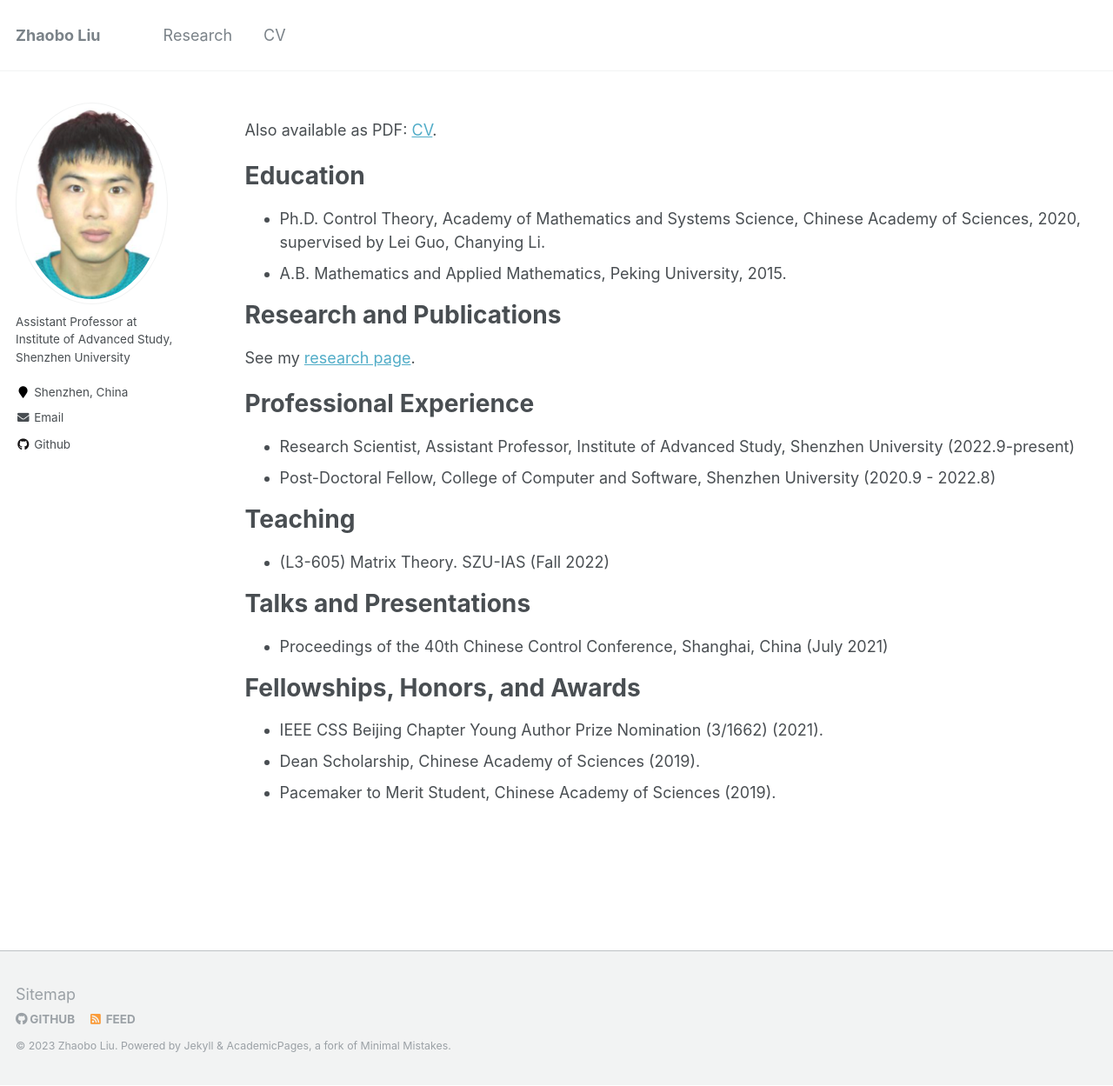
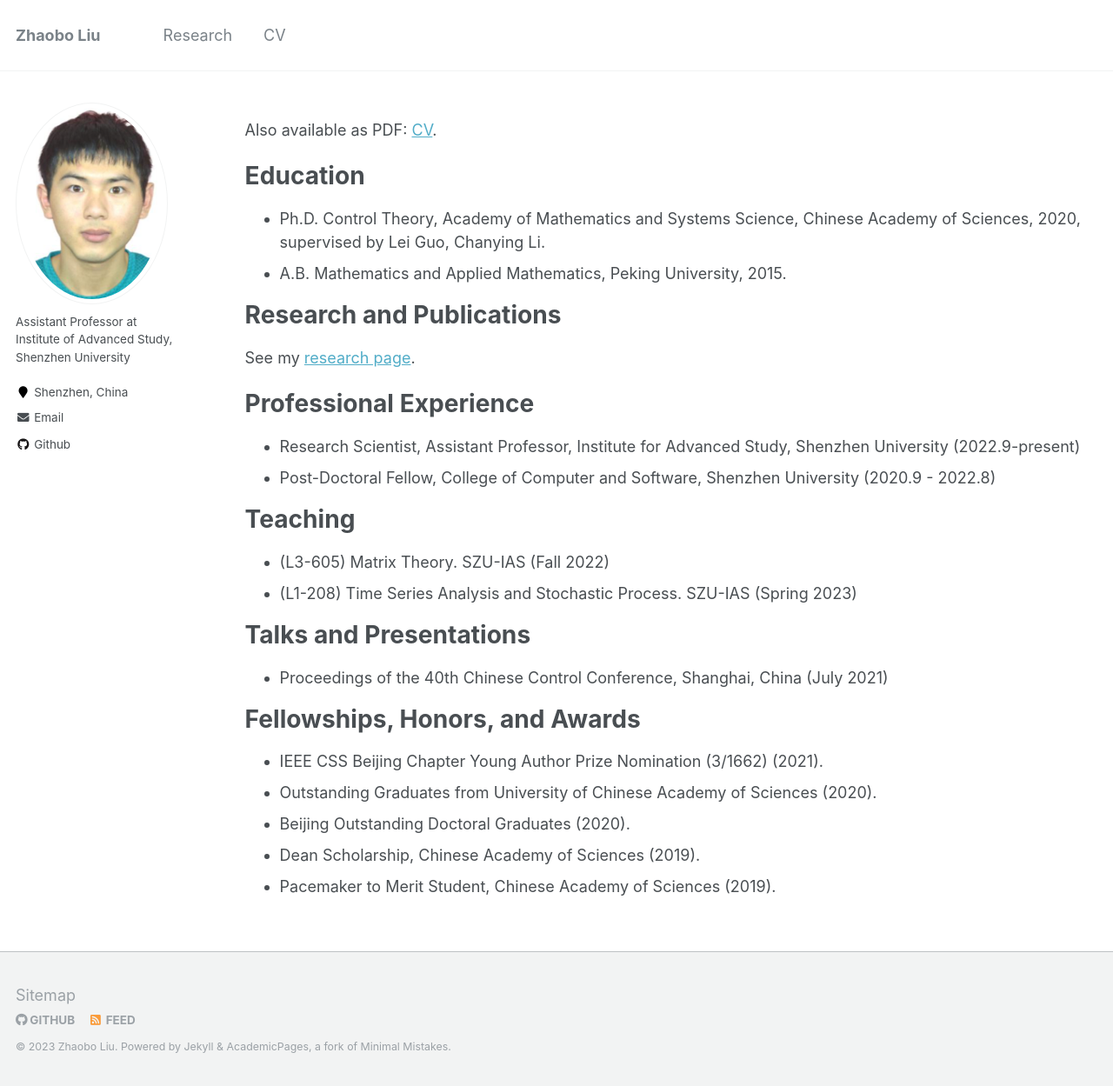
Before and after one commit to ZBLSIGMA/ZBLSIGMA.github.io, a Jekyll site: the page built from _pages/cv.md, in a window 1280 px wide and 1249 px high. Shown: the whole window at 87% size. Built offline with Jekyll 4.4.1, drawn with Linux system fonts in a browser that asks for light colours.

Commit message:
Update cv.md

```diff
--- a/_pages/cv.md
+++ b/_pages/cv.md
@@ -22,13 +22,13 @@ See my [research page](https://ZBLSIGMA.github.io/research/).
 
 Professional Experience
 ======
-* Research Scientist, Assistant Professor, Institute of Advanced Study, Shenzhen University (2022.9-present)
+* Research Scientist, Assistant Professor, Institute for Advanced Study, Shenzhen University (2022.9-present)
 * Post-Doctoral Fellow, College of Computer and Software, Shenzhen University (2020.9 - 2022.8)
 
 Teaching
 ======
 * (L3-605) Matrix Theory. SZU-IAS (Fall 2022)
-
+* (L1-208) Time Series Analysis and Stochastic Process. SZU-IAS (Spring 2023)
 
 Talks and Presentations
 ======
@@ -37,5 +37,7 @@ Talks and Presentations
 Fellowships, Honors, and Awards
 ======
 * IEEE CSS Beijing Chapter Young Author Prize Nomination (3/1662) (2021).
+* Outstanding Graduates from University of Chinese Academy of Sciences (2020).
+* Beijing Outstanding Doctoral Graduates (2020).
 * Dean Scholarship, Chinese Academy of Sciences (2019).
 * Pacemaker to Merit Student, Chinese Academy of Sciences (2019).
```
